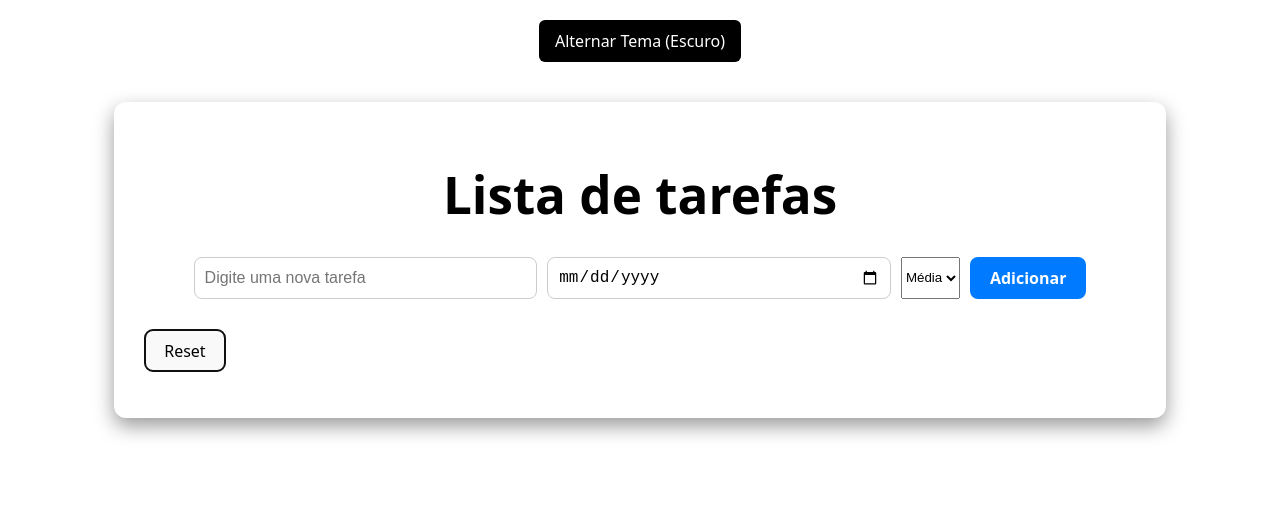
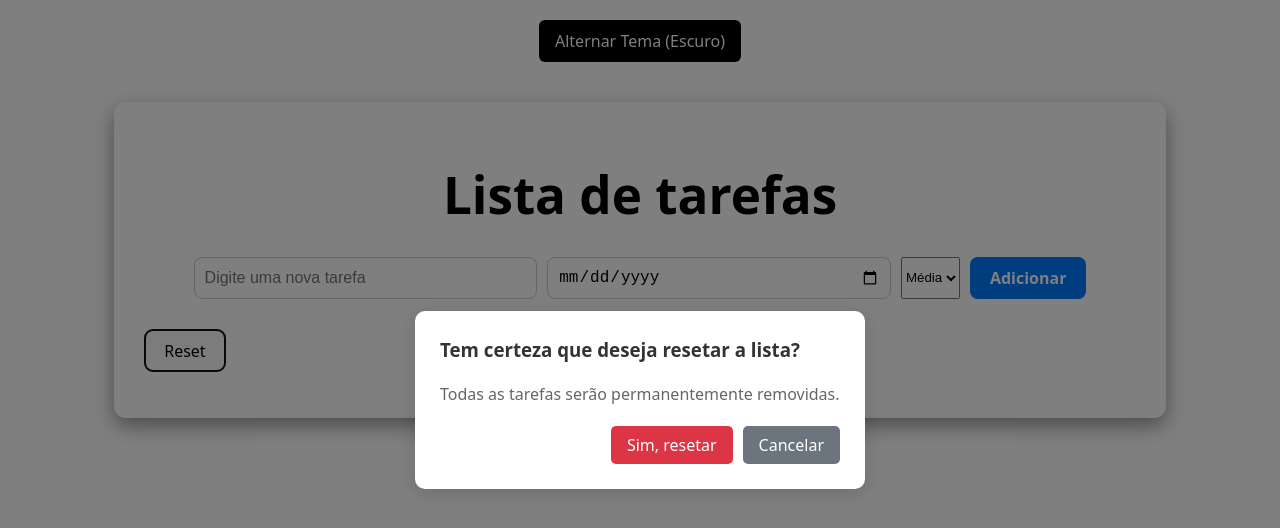
Before and after one commit to camille-eloah/To-do-list, a React (Vite) app: page / in a window 1280 px wide. Both pictures are taken after a click on the button "Reset". Shown: the top 528 px of the page. Built offline with nearby package versions, Linux system fonts and the light colour scheme.

Commit message:
Implementando o Reordenamento das tarefas v. 0.3

```diff
--- a/src/components/Dashboard.css
+++ b/src/components/Dashboard.css
@@ -18,3 +18,233 @@ h1 {
     display: flex;
     justify-self: center;
 }
+
+
+/* Estilos para as novas informações */
+.task-info {
+  flex: 1;
+  margin: 0 15px;
+}
+
+.task-meta {
+  display: flex;
+  gap: 10px;
+  margin-top: 5px;
+  font-size: 0.85em;
+  color: #666;
+}
+
+.dark .task-meta {
+  color: #aaa;
+}
+
+.due-date {
+  background-color: #f0f0f0;
+  padding: 2px 6px;
+  border-radius: 4px;
+}
+
+.dark .due-date {
+  background-color: #3a3a3a;
+}
+
+.priority-badge {
+  padding: 2px 8px;
+  border-radius: 10px;
+  font-size: 0.8em;
+  font-weight: bold;
+}
+
+.priority-high {
+  background-color: #ffebee;
+  color: #c62828;
+}
+
+.priority-medium {
+  background-color: #fff8e1;
+  color: #f57f17;
+}
+
+.priority-low {
+  background-color: #e8f5e9;
+  color: #2e7d32;
+}
+
+.dark .priority-high {
+  background-color: #3d1a1a;
+  color: #ff8a80;
+}
+
+.dark .priority-medium {
+  background-color: #3a2e0a;
+  color: #ffe082;
+}
+
+.dark .priority-low {
+  background-color: #1a3a1a;
+  color: #a5d6a7;
+}
+
+/* Estilo para os itens da lista */
+li {
+  display: flex;
+  align-items: center;
+  padding: 12px 15px;
+  margin-bottom: 8px;
+  background-color: #fff;
+  border-radius: 8px;
+  transition: all 0.3s ease;
+}
+
+.dark li {
+  background-color: #2b2b2b;
+}
+
+.concluida {
+  opacity: 0.7;
+  text-decoration: line-through;
+}
+
+/* Estilos para o modal de confirmação */
+.modal-overlay {
+  position: fixed;
+  top: 0;
+  left: 0;
+  right: 0;
+  bottom: 0;
+  background-color: rgba(0, 0, 0, 0.5);
+  display: flex;
+  justify-content: center;
+  align-items: center;
+  z-index: 1000;
+}
+
+.modal {
+  background-color: #fff;
+  padding: 25px;
+  border-radius: 10px;
+  max-width: 400px;
+  width: 90%;
+  box-shadow: 0 4px 20px rgba(0, 0, 0, 0.15);
+}
+
+.dark .modal {
+  background-color: #2b2b2b;
+  color: #f0f0f0;
+}
+
+.modal h3 {
+  margin-top: 0;
+  color: #333;
+}
+
+.dark .modal h3 {
+  color: #f0f0f0;
+}
+
+.modal p {
+  margin-bottom: 20px;
+  color: #666;
+}
+
+.dark .modal p {
+  color: #ccc;
+}
+
+.modal-buttons {
+  display: flex;
+  justify-content: flex-end;
+  gap: 10px;
+}
+
+.confirm-button {
+  padding: 8px 16px;
+  background-color: #dc3545;
+  color: white;
+  border: none;
+  border-radius: 5px;
+  cursor: pointer;
+  transition: background-color 0.3s;
+}
+
+.confirm-button:hover {
+  background-color: #c82333;
+}
+
+.cancel-button {
+  padding: 8px 16px;
+  background-color: #6c757d;
+  color: white;
+  border: none;
+  border-radius: 5px;
+  cursor: pointer;
+  transition: background-color 0.3s;
+}
+
+.cancel-button:hover {
+  background-color: #5a6268;
+}
+
+/* Estilo para o botão de lixeira */
+.delete-task-button {
+  padding: 6px;
+  background-color: transparent;
+  border: none;
+  cursor: pointer;
+  transition: all 0.3s ease;
+}
+
+.trash-icon {
+  width: 20px;
+  height: 20px;
+  filter: invert(25%) sepia(98%) saturate(3554%) hue-rotate(343deg) brightness(89%) contrast(83%);
+  transition: all 0.3s ease;
+}
+
+.delete-task-button:hover .trash-icon {
+  filter: invert(15%) sepia(98%) saturate(4554%) hue-rotate(343deg) brightness(99%) contrast(93%);
+}
+
+.dark .trash-icon {
+  filter: invert(65%) sepia(98%) saturate(3554%) hue-rotate(343deg) brightness(89%) contrast(83%);
+}
+
+.dark .delete-task-button:hover .trash-icon {
+  filter: invert(25%) sepia(98%) saturate(5554%) hue-rotate(343deg) brightness(99%) contrast(93%);
+}
+
+
+/* Input de adicionar task */
+
+.form-task {
+    display: flex;
+    margin: 30px auto;
+    max-width: 90%;
+    gap: 10px;
+}
+
+.form-task input {
+    flex: 1;
+    padding: 10px;
+    font-size: 16px;
+    border-radius: 8px;
+    border: 1px solid #ccc;
+    background-color: #fff;
+    color: #000;
+    transition: background-color 0.3s ease, color 0.3s ease;
+}
+
+.form-task button {
+    padding: 10px 20px;
+    background-color: #007bff;
+    border: none;
+    color: white;
+    font-weight: bold;
+    cursor: pointer;
+    border-radius: 8px;
+    transition: background-color 0.3s ease;
+}
+
+.form-task button:hover {
+    background-color: #0056b3;
+}
--- a/src/components/Dashboard.jsx
+++ b/src/components/Dashboard.jsx
@@ -1,4 +1,6 @@
-import Task from "./Task";
+import trashIcon from '../assets/lixeira.png';
+
+// import Task from "./Task";
 import "./Dashboard.css"
 import { useState } from "react";
 
@@ -8,8 +10,22 @@ export default function Dashboard() {
 
     const [newTaskDueDate, setNewTaskDueDate] = useState("")
     const [newTaskPriority, setNewTaskPriority] = useState("medium")
+    const [showResetModal, setShowResetModal] = useState(false);
+    const [taskToDelete, setTaskToDelete] = useState(null);
 
 
+    const handleDeleteTask = (id) => {
+        setTaskToDelete(id);
+    };
+
+    const confirmDelete = () => {
+        setLista(lista.filter(item => item.id !== taskToDelete));
+        setTaskToDelete(null);
+    };
+
+    const cancelDelete = () => {
+        setTaskToDelete(null);
+    };
 
     const handleSubmit = (e) => {
         e.preventDefault()
@@ -72,8 +88,19 @@ export default function Dashboard() {
     }
 
     const handleClear = () => {
-        setLista([])
-    }
+        setShowResetModal(true);
+    };
+
+    const confirmClear = () => {
+        setLista([]);
+        setShowResetModal(false);
+    };
+
+    const cancelClear = () => {
+        setShowResetModal(false);
+    };
+
+
 
     return (
 
@@ -142,10 +169,41 @@ export default function Dashboard() {
                                 </div>
                             </div>
                             <button onClick={() => handleToggle(item.id)}>{item.status ? 'Desmarcar' : 'Concluir'}</button>
+                            <button
+                                onClick={() => handleDeleteTask(item.id)}
+                                className="delete-task-button"
+                                title="Apagar tarefa"
+                            >
+                                <img src={trashIcon} alt="Apagar" className="trash-icon" />
+                            </button>
                         </li>
 
                     )}
                 </ul>
+                {showResetModal && (
+                    <div className="modal-overlay">
+                        <div className="modal">
+                            <h3>Tem certeza que deseja resetar a lista?</h3>
+                            <p>Todas as tarefas serão permanentemente removidas.</p>
+                            <div className="modal-buttons">
+                                <button onClick={confirmClear} className="confirm-button">Sim, resetar</button>
+                                <button onClick={cancelClear} className="cancel-button">Cancelar</button>
+                            </div>
+                        </div>
+                    </div>
+                )}
+                {taskToDelete && (
+                    <div className="modal-overlay">
+                        <div className="modal">
+                            <h3>Tem certeza que deseja apagar esta tarefa?</h3>
+                            <p>Esta ação não pode ser desfeita.</p>
+                            <div className="modal-buttons">
+                                <button onClick={confirmDelete} className="confirm-button">Sim, apagar</button>
+                                <button onClick={cancelDelete} className="cancel-button">Cancelar</button>
+                            </div>
+                        </div>
+                    </div>
+                )}
             </div>
         </div>
 
```
Also changed, not shown: src/assets/concluido.png (added), src/assets/lixeira.png (added).
